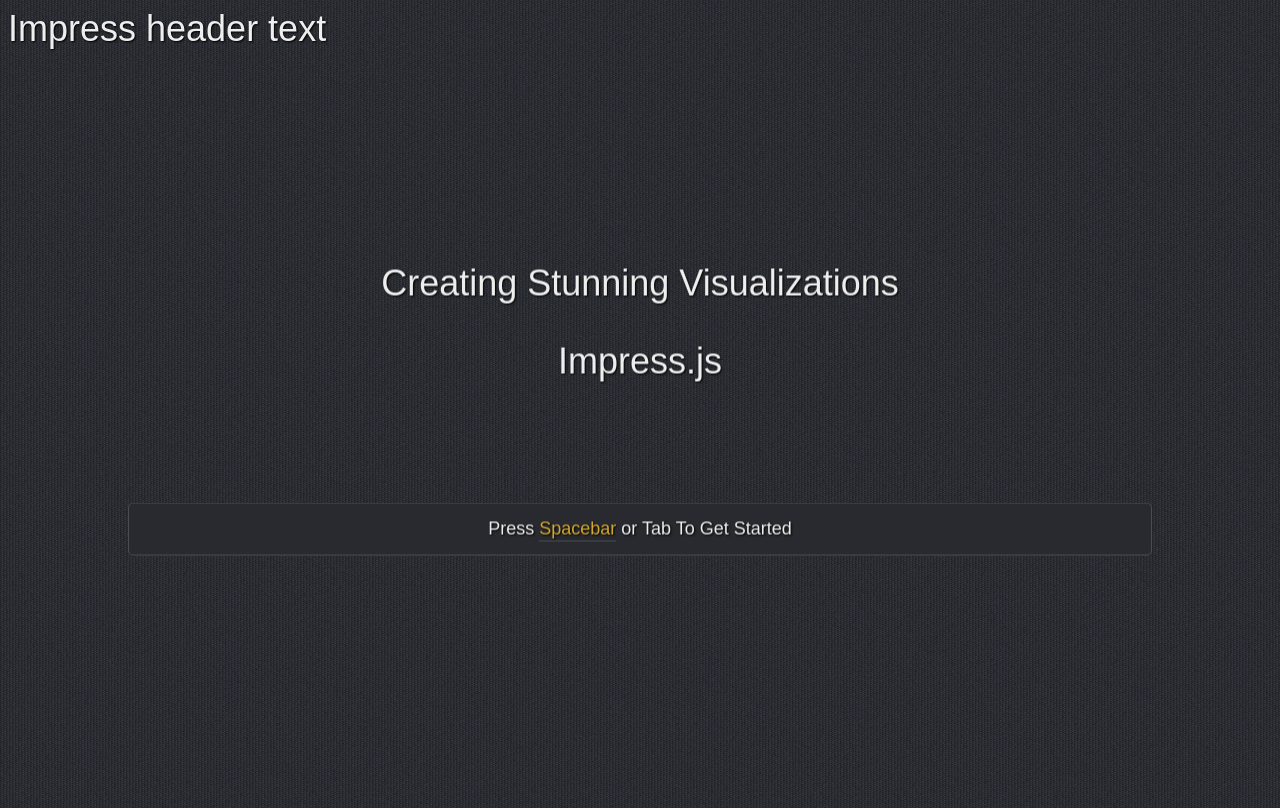
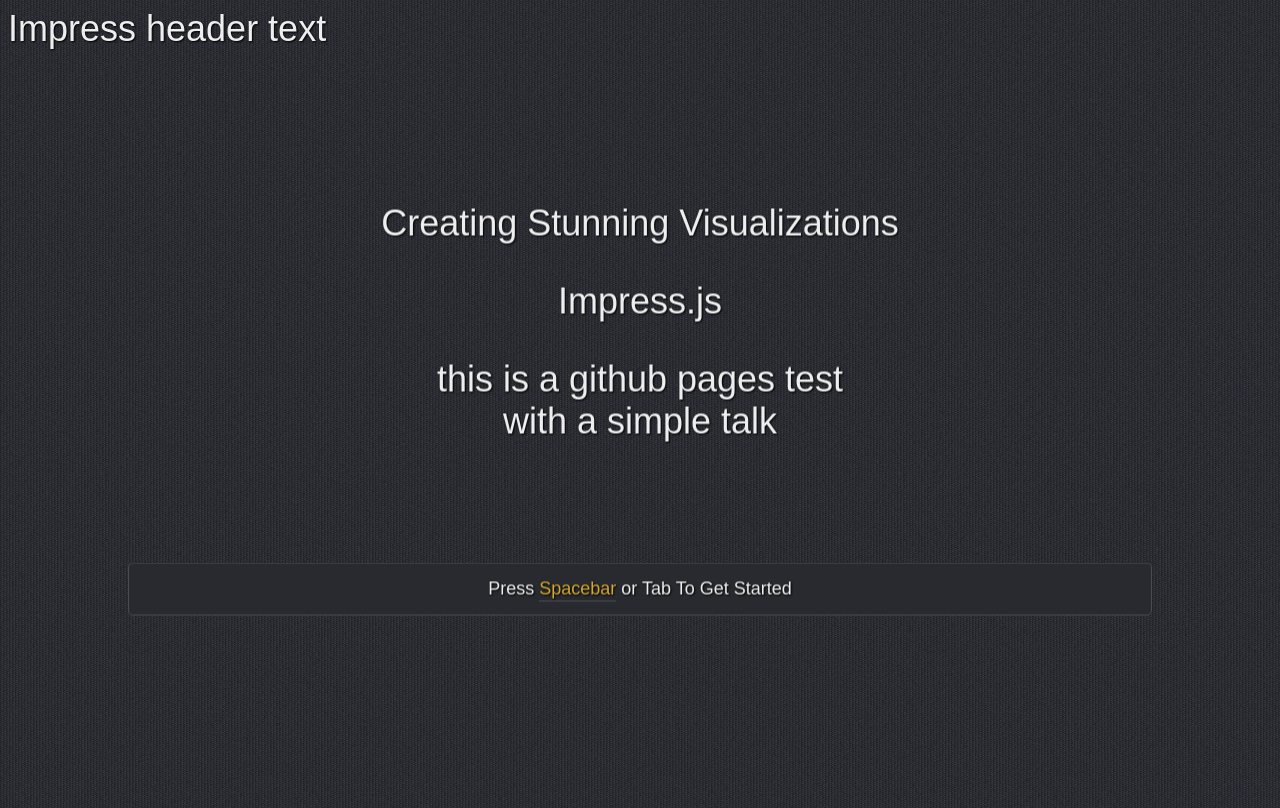
Before and after one commit to MarcoDVisser/ImpDems, a plain HTML site: page index.html in a window 1280 px wide. Drawn offline with Linux system fonts and the light colour scheme.

Commit message:
Update index.html

```diff
--- a/index.html
+++ b/index.html
@@ -25,6 +25,9 @@ Impress header text
 	    <div id="start" class="step" >
                 <p>Creating Stunning Visualizations</p>
                 <p>Impress.js </p>
+                <p> this is a github pages test <br>
+                	with a simple talk
+                </p>
                 <p class='hint_text'>Press <em>Spacebar</em> or Tab To Get 		Started</p>
             </div>
 
```
